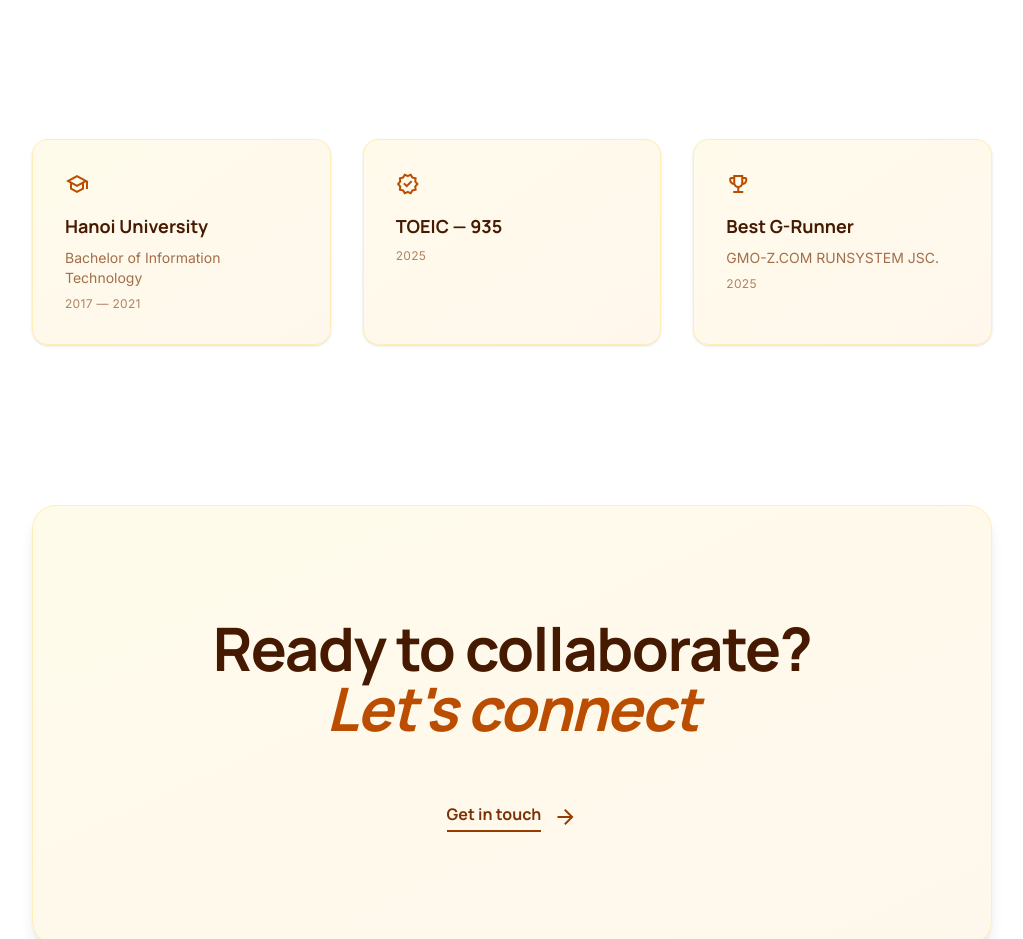
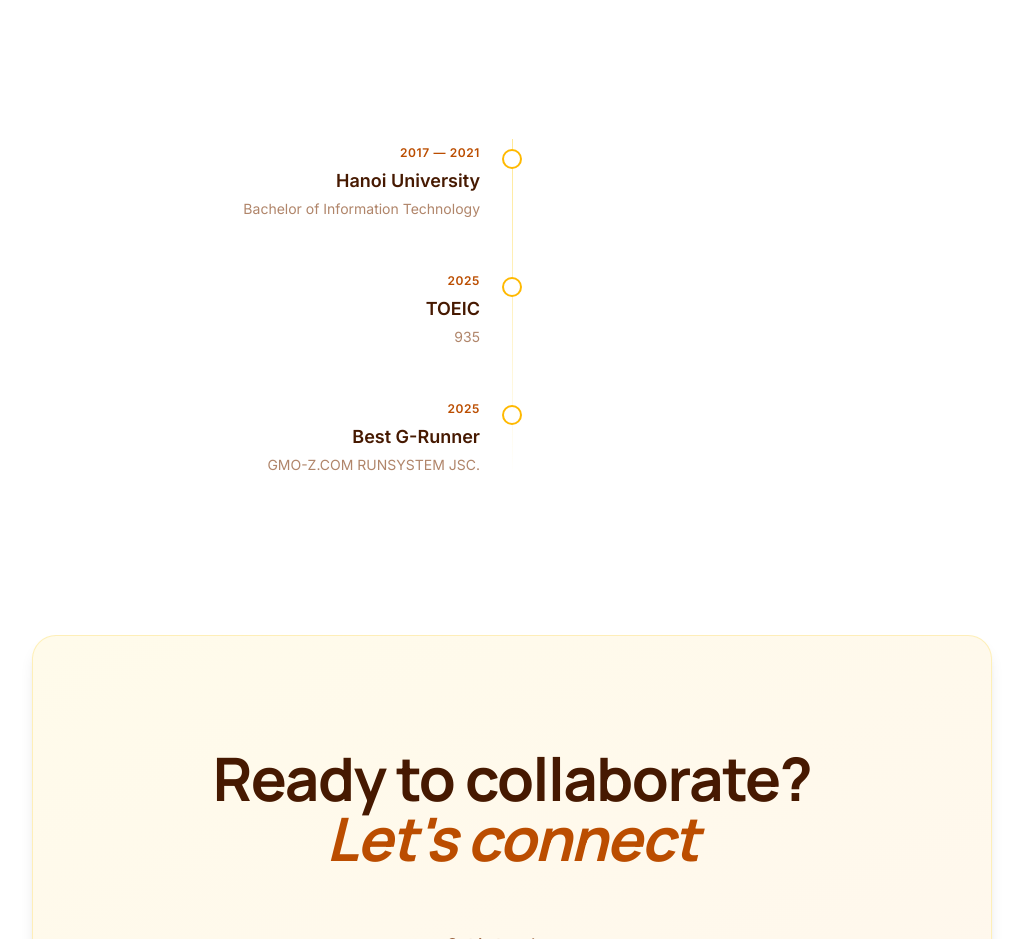
Before and after one commit to dauducmanh1812/portfolio, a React (Vite) app: page /about in a window 1280 px wide. Shown: the part 2900-3839 px from the top of the page, without its empty margins (128-1151 px from the left). Built offline with nearby package versions, Linux system fonts and the light colour scheme.

Commit message:
feat: convert education section to humble timeline format
Display education, certifications, and awards in a narrative timeline.

Co-authored-by: Đỗ Đức Mạnh <58127564+dauducmanh1812@users.noreply.github.com>

```diff
--- a/src/pages/AboutPage.jsx
+++ b/src/pages/AboutPage.jsx
@@ -170,42 +170,62 @@ export default function AboutPage() {
           </div>
         </section>
 
-        {/* ── Education, Certs, Awards ── */}
+        {/* ── Timeline ── */}
         <section className="mb-40">
-          <div className="grid grid-cols-1 md:grid-cols-3 gap-8">
-            {/* Education */}
-            <div className="bg-gradient-to-br from-amber-50 to-orange-50 rounded-2xl p-8 border border-amber-200/50 shadow-sm">
-              <span className="material-symbols-outlined text-3xl text-amber-700 mb-4 block">school</span>
-              <h3 className="font-[Manrope] font-bold text-amber-950 text-lg mb-2">
-                {education.school}
-              </h3>
-              <p className="text-amber-900/70 text-sm">{education.degree}</p>
-              <p className="text-amber-900/60 text-xs mt-2 tracking-wide">{education.period}</p>
-            </div>
+          <div className="relative">
+            {/* Timeline line */}
+            <div className="absolute left-5 md:left-1/2 top-0 bottom-0 w-[1px] bg-gradient-to-b from-amber-300/50 via-amber-300/30 to-transparent" />
 
-            {/* Certifications */}
-            <div className="bg-gradient-to-br from-amber-50 to-orange-50 rounded-2xl p-8 border border-amber-200/50 shadow-sm">
-              <span className="material-symbols-outlined text-3xl text-amber-700 mb-4 block">verified</span>
+            <div className="space-y-12">
+              {/* Education */}
+              <div className="grid md:grid-cols-2 gap-6 md:gap-0">
+                <div className="md:text-right md:pr-8">
+                  <span className="text-xs font-semibold text-amber-700 tracking-wider">
+                    {education.period}
+                  </span>
+                  <h3 className="text-lg font-semibold text-amber-950 mt-1">{education.school}</h3>
+                  <p className="text-sm text-amber-900/60 mt-1">{education.degree}</p>
+                </div>
+                <div className="md:pl-8">
+                  <div className="absolute left-0 md:left-1/2 w-10 h-10 -translate-x-1/2 flex items-center justify-center">
+                    <div className="w-5 h-5 rounded-full bg-white border-2 border-amber-400" />
+                  </div>
+                </div>
+              </div>
+
+              {/* Certifications */}
               {certifications.map((cert) => (
-                <div key={cert.name}>
-                  <h3 className="font-[Manrope] font-bold text-amber-950 text-lg mb-2">
-                    {cert.name} — {cert.score}
-                  </h3>
-                  <p className="text-amber-900/60 text-xs tracking-wide">{cert.year}</p>
+                <div key={cert.name} className="grid md:grid-cols-2 gap-6 md:gap-0">
+                  <div className="md:text-right md:pr-8">
+                    <span className="text-xs font-semibold text-amber-700 tracking-wider">
+                      {cert.year}
+                    </span>
+                    <h3 className="text-lg font-semibold text-amber-950 mt-1">{cert.name}</h3>
+                    <p className="text-sm text-amber-900/60 mt-1">{cert.score}</p>
+                  </div>
+                  <div className="md:pl-8">
+                    <div className="absolute left-0 md:left-1/2 w-10 h-10 -translate-x-1/2 flex items-center justify-center">
+                      <div className="w-5 h-5 rounded-full bg-white border-2 border-amber-400" />
+                    </div>
+                  </div>
                 </div>
               ))}
-            </div>
 
-            {/* Awards */}
-            <div className="bg-gradient-to-br from-amber-50 to-orange-50 rounded-2xl p-8 border border-amber-200/50 shadow-sm">
-              <span className="material-symbols-outlined text-3xl text-amber-700 mb-4 block">emoji_events</span>
+              {/* Awards */}
               {awards.map((award) => (
-                <div key={award.name}>
-                  <h3 className="font-[Manrope] font-bold text-amber-950 text-lg mb-2">
-                    {award.name}
-                  </h3>
-                  <p className="text-amber-900/70 text-sm">{award.org}</p>
-                  <p className="text-amber-900/60 text-xs mt-2 tracking-wide">{award.year}</p>
+                <div key={award.name} className="grid md:grid-cols-2 gap-6 md:gap-0">
+                  <div className="md:text-right md:pr-8">
+                    <span className="text-xs font-semibold text-amber-700 tracking-wider">
+                      {award.year}
+                    </span>
+                    <h3 className="text-lg font-semibold text-amber-950 mt-1">{award.name}</h3>
+                    <p className="text-sm text-amber-900/60 mt-1">{award.org}</p>
+                  </div>
+                  <div className="md:pl-8">
+                    <div className="absolute left-0 md:left-1/2 w-10 h-10 -translate-x-1/2 flex items-center justify-center">
+                      <div className="w-5 h-5 rounded-full bg-white border-2 border-amber-400" />
+                    </div>
+                  </div>
                 </div>
               ))}
             </div>
```
